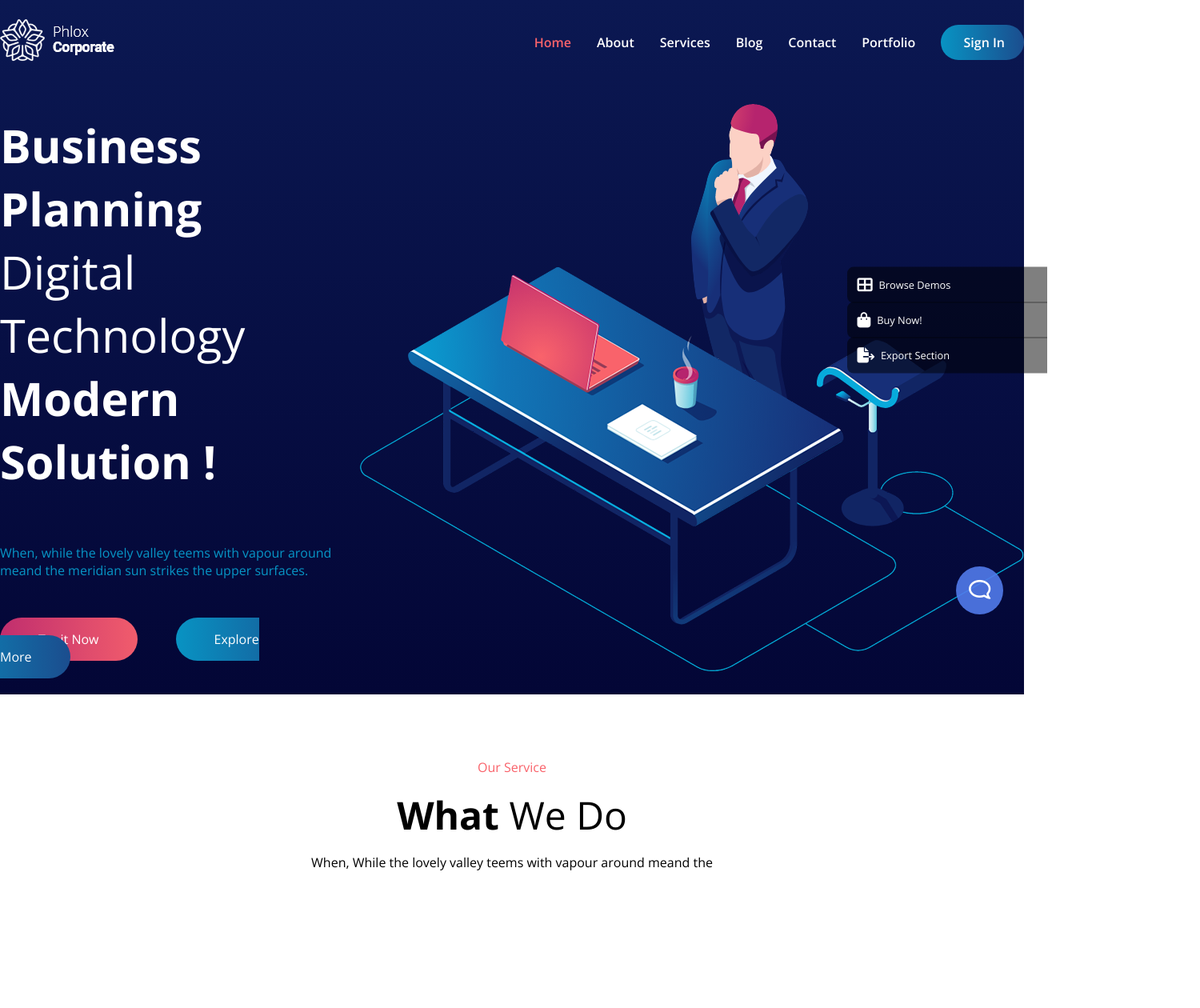
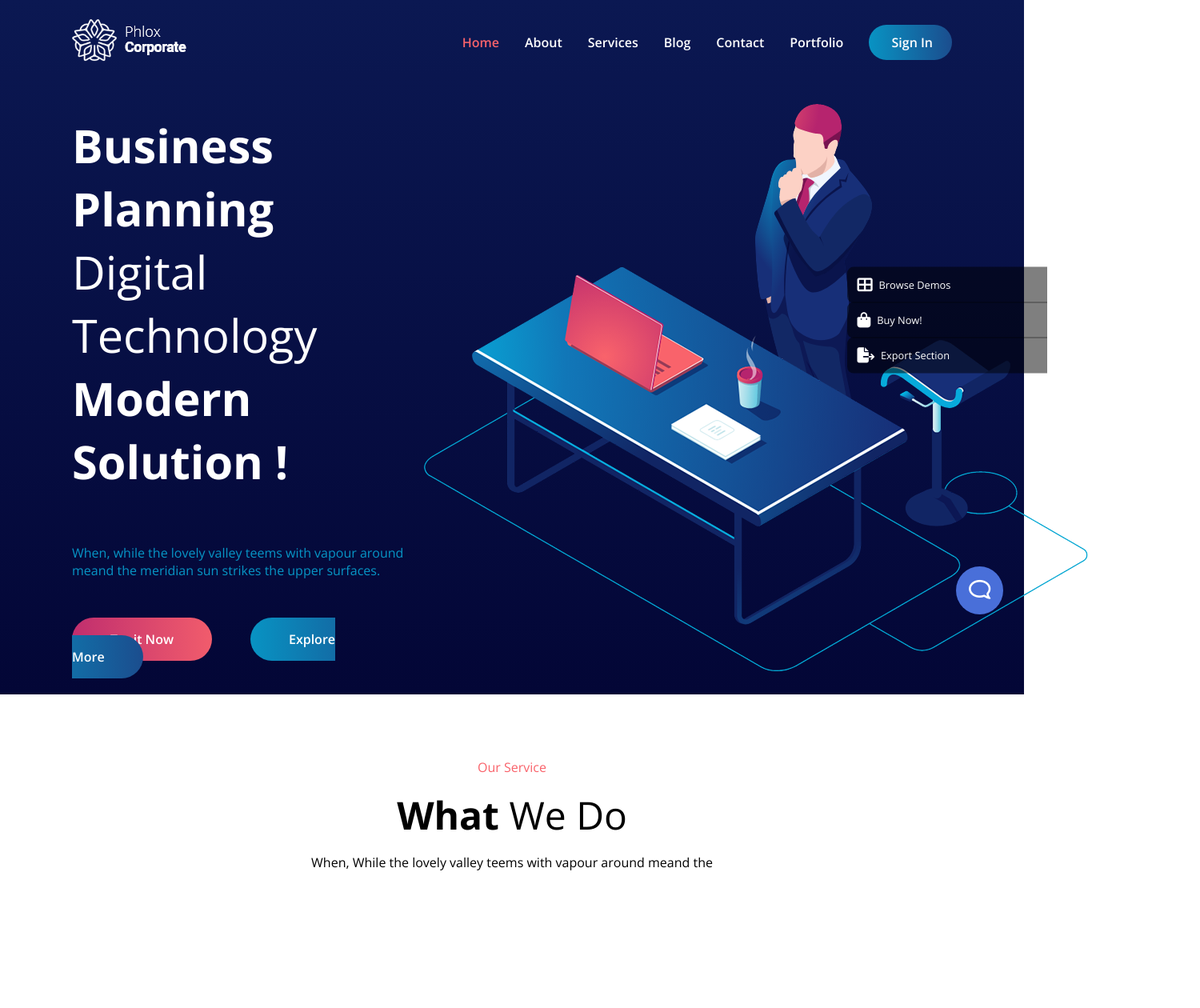
Before and after one commit to PinoGabriel/proj-html-vuejs, a Vue app: page / in a window 1280 px wide. Shown: the top 1260 px of the page at 80% size, 1500 px wide, since content can reach past the window. Built offline with nearby package versions, Linux system fonts and the light colour scheme.

Commit message:
fix: container

```diff
--- a/src/App.vue
+++ b/src/App.vue
@@ -37,6 +37,11 @@ export default {
 
 <style lang="scss">
 @use './styles/general.scss';
+@media screen and (max-width: 1290px) {
+	.container {
+		width: 1100px;
+	}
+}
 </style>
 
 <style scoped lang="scss">
--- a/src/components/PageHeader.vue
+++ b/src/components/PageHeader.vue
@@ -24,8 +24,8 @@ export default {
             </div>
         </div>
 
-        <div class="conatinerJumbo">
-            <div class="w-35">
+        <div class="container conatinerJumbo">
+            <div class="w-40">
                 <h1 class="title">Business Planning</h1>
                 <div class="title">Digital Technology</div>
                 <h1 class="title">Modern Solution !</h1>
@@ -37,7 +37,7 @@ export default {
                 <a class="btnGeneric btnBlue" href="#">Explore More</a>
             </div>
 
-            <div>
+            <div class="w-60">
                 <img src="../assets/corporate-landing/images/header.png" alt="header">
             </div>
 
@@ -55,10 +55,7 @@ export default {
     color: $colorWhite;
 
     .container {
-        max-width: 1500px;
-        margin: 0 auto;
         padding: 1.5rem 0;
-        display: flex;
         justify-content: space-between;
         align-items: center;
 
@@ -75,10 +72,7 @@ export default {
     }
 
     .conatinerJumbo {
-        max-width: 1500px;
-        margin: 0 auto;
         padding: 1.5rem 0;
-        display: flex;
         justify-content: space-between;
         align-items: center;
 
@@ -91,8 +85,9 @@ export default {
             color: $colorBlue;
         }
 
-        a {
+        .btnGeneric {
             margin-right: 3rem;
+            margin-left: 0;
         }
 
 
--- a/src/components/PageMain.vue
+++ b/src/components/PageMain.vue
@@ -132,7 +132,7 @@ export default {
 		<h2>Latest <span>Posts</span></h2>
 		<p>When, while the lovely valley teems with vapour around meand the meridian sun <br> strikes the upper surfaces .
 		</p>
-		<div class="containerBlog">
+		<div class="container containerBlog">
 			<AppCardBlog v-for="element in store.blogPosts" :cardBlogProp="element" />
 		</div>
 	</section>
@@ -159,7 +159,6 @@ export default {
 
 /***** mainServices *******/
 .mainServices {
-	max-width: 1500px;
 	margin: 5rem auto;
 	text-align: center;
 
@@ -300,7 +299,6 @@ export default {
 
 
 	.bullet {
-		max-width: 1500px;
 		margin: 0 auto;
 		justify-content: center;
 		display: flex;
@@ -389,8 +387,6 @@ export default {
 	}
 
 	.containerBlog {
-		display: flex;
-		width: 1500px;
 		margin: 4rem auto;
 	}
 
--- a/src/styles/general.scss
+++ b/src/styles/general.scss
@@ -16,6 +16,10 @@ body {
 
 .w-40 {
     width: 40%;
+}
+
+.w-60 {
+    width: 60%;
 }
 
 .text-align-left {
```
